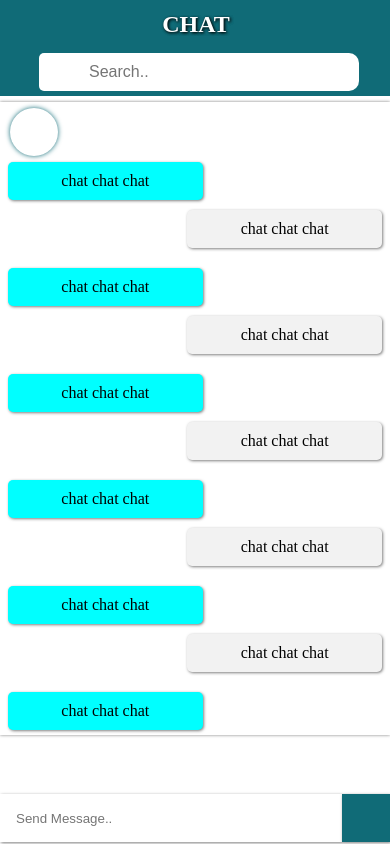
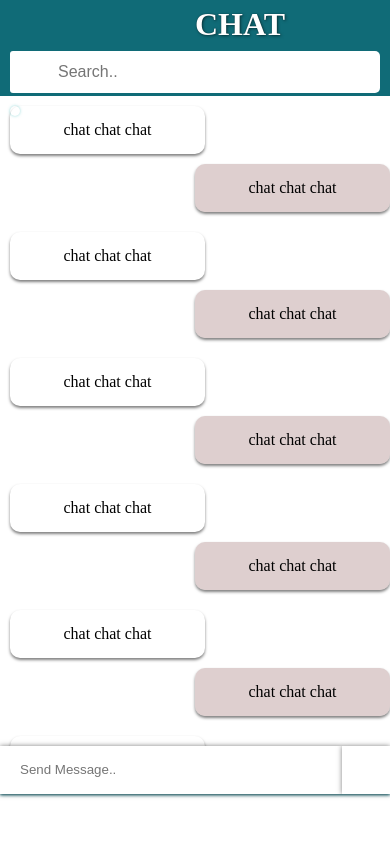
Before and after one commit to LebasoraJohnJefferson/Chat, an Angular app: page / in a window 390 px wide. Built offline with nearby package versions, Linux system fonts and the light colour scheme; some icons are missing.

Commit message:
changing flex container to grid

```diff
--- a/src/app/app.component.css
+++ b/src/app/app.component.css
@@ -5,8 +5,5 @@
 }
 
 .main-container{
-    display:flex;
-    justify-content: center;
-    align-items: center;
     width:100%; height: 100%;
 }
--- a/src/app/components/chat-box/chat-box.component.css
+++ b/src/app/components/chat-box/chat-box.component.css
@@ -4,96 +4,95 @@
     box-sizing: border-box;
 }
 
- .chat-box-container{
+.chat-box-container{
     display:grid;
     grid-template-columns: 1fr;
     width:100%; height: 100%;
 }
-form{
-    display:grid;
-    width:667px; height: 100%;
-    grid-template-columns: 1fr;
-    grid-template-rows:3rem 1fr auto;
-    margin:auto;
+
+*{
+    margin: 0;
+    padding: 0;
+    box-sizing: border-box;
 }
 
+.chat-box-container{
+    display: grid;
+    grid-template-columns: 1fr;
+    grid-template-rows: 1fr;
+}
 
- .message-container{
-    display:grid;
+form{
+    margin: 0px 10px;
+    box-shadow: 0px 1px 3px rgb(16, 107, 119);
+    grid-template-columns: 1fr;
+    grid-template-rows: 1fr 3rem;
+}
+
+.message-container{
+    height: 85vh;
+    display: grid;
     grid-template-columns: 1fr;
     grid-template-rows: 1fr;
     overflow-y: scroll;
-    flex-direction: column;
-    box-shadow: 0px 0px 3px rgba(0,0,0,.5);
-    overflow-y: auto;
-    position: sticky;
-    bottom: 3.5rem;
-    padding-top:3.1rem;
-    height: 90vh;
 }
 
-.chat-friend,
-.my-chat{
-    margin:3px;
-    position: relative;
-    width:50%;
+.my-chat,
+.chat-friend{
     display:flex;
-    box-shadow: 1px 1px 3px rgba(0,0,0,.5);
+    width:50%; height:3rem;
+    margin:10px;
+    box-shadow: 0px 2px 3px rgba(0,0,0,.5);
+    border-radius: 10px;
     justify-content: center;
     align-items: center;
-    padding:10px;
-    border-radius:5px;
+}
+
+.my-chat{
+    margin-left:50%;
+    background-color: rgba(190, 159, 159, 0.5);
 }
 
 .chat-container{
-    margin: 10px 0px 0px 0px;
     display:grid;
-    position: sticky;
-    bottom: 2px;
-    width:100%;
-    grid-template-columns: 1fr auto;
+    grid-template-columns: 1fr 3rem;
+    grid-template-rows: 3rem;
 }
 
-
-
-
-.chat-friend{
-    background: aqua;
-    margin: 10px 45% 10px 2%;
+.chat-input,
+.chat-btn{
+    width:100%; height: 100%;
+    outline:none;
+    border:none;
+    box-shadow: 0px 0px 5px rgba(0,0,0,.5);
 }
 
-.my-chat{
-    background: #f2f2f2;
-    margin: 10px 2% 10px 48%;
-}
-
-
 .chat-input{
-    height: 3rem;
-    outline:none;
-    border:none;
-    text-indent: 1rem;
-    box-shadow: 1px 1px 3px rgba(0,0,0,.5);
+    text-indent: 20px;
 }
 
 .chat-btn{
-    width:3rem;
-    background:rgb(16, 107, 119);
-    box-shadow: 1px 1px 3px rgba(0,0,0,.5);
-    color:white;
+    border:0;
+    color:rgb(16, 107, 119);
     font-size: 1.2rem;
-    border:none;
-    outline:none;
+    background: white;
 }
 
-@media only screen and (max-width:600px){
-    form{
-        width:100%;
-        grid-template-rows:6.4rem 1fr auto;
+.chat-btn:hover{
+    cursor: pointer;
+    color:white;
+    background:rgb(16, 107, 119);
+}
+
+@media only screen and (max-width:678px){
+    .message-container{
+        height: 77vh;
     }
 
-    .message-container{
-        height: 75vh;
+    form{
+        position: absolute;
+        width:100%;
+        left:0;
+        margin:0;
     }
-
 }
--- a/src/app/components/chat-box/chat-box.component.html
+++ b/src/app/components/chat-box/chat-box.component.html
@@ -1,6 +1,5 @@
 <div class='chat-box-container'>
     <form>
-        <div class='margin-top'></div>
         <div class='message-container'>
             <div *ngFor='let message of Messages'>
                 <p class='chat-friend' >chat chat chat</p>
--- a/src/app/components/friends/friends.component.css
+++ b/src/app/components/friends/friends.component.css
@@ -1,89 +1,79 @@
-.friends-container{
-    z-index: 1;
-    position: fixed;
-    top:0; left:0;
-    width:20rem;
-    height: 100vh;
-    display:grid;
-    background: white;
-    grid-template-rows: 3.1rem 1fr;
-    grid-template-columns:1fr;
+*{
+    padding:0;
+    margin: 0;
+    box-sizing: border-box;
 }
 
-.friend-list{
-    overflow-y: scroll;
-    background-color: white;
-    box-shadow: 0px 0px 3px rgb(16, 107, 119),
-                0px 0px 5px rgb(16, 107, 119);
+#logo{
+    z-index: 2;
+    position: fixed;
+    margin:10px;
+    font-size: 1rem;
+    display:flex;
+    justify-content: center;
+    align-items: center;
+    text-align: center;
+    box-shadow: 0px 0px 3px rgba(51, 185, 185, 0.5);
+    padding:5px;
+    border-radius: 999px;
 }
 
-.nav-title{
-    height: 2rem; width: 100%;
+.friends-container{
+    border-top: 1px solid white;
+    box-shadow: 0px 1px 3px rgba(0,0,0,.5);
+    display:grid;
+    grid-template-columns:1fr;
+    grid-template-rows:3rem 1fr;
+    overflow-y: scroll;
+    height: 92vh;
+}
+
+.navBar{
+    position: sticky;
+    top:0;
+    display:grid;
+    grid-template-columns:1fr;
+    text-align: center;
+    color:white;
+    background: rgb(55, 66, 77);
+    text-shadow: 0px 1px 3px rgba(0,0,0,.5),
+                 0px 1px 3px rgba(0,0,0,.5);
+    pointer-events: none;
+}
+
+#logo,.nav-title{
     display:flex;
     justify-content: center;
     align-items: center;
 }
 
-.friends{
-    border-radius: 10px;
-    display:flex;
-    justify-content: center;
-    align-items: center;
-    text-align: center;
-    margin: 5px auto;
-    background: white;
-    width:95%; height: 2.5rem;
-    box-shadow: 0px 0px 3px rgba(0,0,0,.5);
+
+.friend-list{
+    display:grid;
+    grid-template-columns: 1fr;
+    grid-template-rows: 1fr ;
 }
 
 .friend{
-    cursor: pointer;
-    display:grid;
-    grid-template-columns: 1fr 1fr 1fr;
+    text-align: center;
+    align-items: center;
+    box-shadow: 0px 1px 5px rgba(16, 107, 119,.5);
+    margin: 5px;
+    display: grid;
+    grid-template-columns: 1fr 3rem 3rem;
+    grid-template-rows: 3rem;
 }
 
-.friend a{
-    color:rgb(57, 119, 128);
-    font-weight: bold;
-    text-decoration: none;
-}
-
-.friends:hover{
-    background-color:rgba(0,0,0,.5);
-}
-
-.friends:hover a{
-    cursor: pointer;
-    color:white;
-}
-
-#logo{
-    z-index: 3;
-    left:0;
-    box-shadow:0px 0px 5px rgb(16, 107, 119);
-    position: fixed;
-    top:3.1rem;
-    width:3rem; height: 3rem;
-    display: flex;
-    justify-content: center;
-    align-items: center;
-    font-size: 2rem;
-    margin:10px;
-    cursor: pointer;
-    border-radius: 999px;
+.friend h3{
+    pointer-events: none;
 }
 
 @media only screen and (max-width:678px){
     .friends-container{
-        grid-template-rows:6.1rem 1fr;
+        height: 84vh;
+        width:100%;
+        background: white;
+        position: absolute;
+        z-index: 1;
     }
-
-    .friend-list{
-        width:100vw;
-    }
-
-    #logo{
-        top:6.1rem;
-    }
-
 }
--- a/src/app/components/header/header.component.css
+++ b/src/app/components/header/header.component.css
@@ -5,122 +5,97 @@
 }
 
 .header-container{
-    z-index: 3;
-    position: fixed;
-    top:0;left:0;
-    background-color:rgb(16, 107, 119);
-    width:100%; min-height:3rem;
-    display:grid;
+    display: grid;
+    width:100%; height: 100%;
+    grid-template-columns: 1fr 1fr;
     grid-template-rows: 1fr;
-    grid-template-columns: 1fr 1fr;
+    background-color: rgb(16, 107, 119);
 }
 
 .logo-container{
     display:grid;
     grid-template-columns: 1fr 1fr;
+    grid-template-rows: 1fr;
+    color:white;
     text-decoration: none;
+    text-shadow:0px 0px 1px rgba(0,0,0,.5),
+                1px 1px 3px rgba(0,0,0,.5)
 }
 
-#logo,.title{
+#logo{
+    display:flex;
+    justify-content: flex-end;
+    align-items: center;
+    font-size: 2rem;
+}
+
+.title{
     display:flex;
     align-items: center;
-    justify-content: flex-end;
-    font-size: 1.5rem;
-    margin: 0 1px;
-    color:white;
-        text-shadow: 1px 1px 3px rgba(0,0,0,.5),
-                 1px 1px 3px rgba(0,0,0,.5),
-                 1px 1px 3px rgba(0,0,0,.5);
-}
-
-
-.title{
-    justify-content:flex-start;
+    justify-content: flex-start;
+    font-size: 2rem;
 }
 
 .search-container{
     display:grid;
-    grid-template-columns: auto 1fr;
-    align-items: center;
+    grid-template-columns: 3rem 1fr;
+    grid-template-rows:1fr;
+    margin-right:10px;
+    width: 100%; height: 100%;
+
 }
 
 .fit-search-grid{
     display:grid;
-    min-height: 3rem;
-    justify-content: right;
-    align-items: center;
+    grid-template-columns:1fr;
+    grid-template-rows:1fr;
+    margin:3px 0px;
 }
 
+
 .fit-search-grid:nth-last-child(1){
-    justify-content: start;
-    display:flex;
-    width:100%;
+    margin-right: 10px;
 }
 
-.search-btn,.search-bar{
-    display:flex;
-    justify-content: center;
-    align-items: center;
-    min-height: 2.4rem;
+.search-btn,
+.search-bar{
+    border:0;
+    outline:0;
+    margin:0;
+    font-size: 1rem;
+}
+
+.search-btn{
+    background: white;
+    font-weight: bold;
+    border-radius: 3px 0 0 3px;
+    cursor: pointer;
 }
 
 .search-bar{
     text-indent: 10px;
-}
-
-.search-btn{
-    min-width: 2.5rem;
-    border:none;
-    border-radius: 5px 0px 0px 5px;
-    background: white;
-}
-
-.search-btn i{
-    display: flex;
-    width: 100%; height: 100%;
-    justify-content: center;
-    align-items: center;
-    font-weight: bold;
+    border-radius: 0 5px 5px 0;
 }
 
 .search-container:hover .search-btn{
-    background: rgb(16, 107, 119);
-    border:1px solid white;
     color:white;
-    cursor: pointer;
+    border:.5px solid white;
+    background-color:rgb(16, 107, 119);
 }
 
 
-.search-bar{
-    display:flex;
-    width: 90%;
-    font-size: 1rem;
-    outline:none;
-    border:none;
-    border-radius: 0px 10px 10px 0px;
-}
+@media only screen and (max-width:678px){
 
-@media only screen and (max-width:678px){
     .header-container{
+        display: grid;
+        width:100%; height: 100%;
         grid-template-columns: 1fr;
         grid-template-rows: 1fr 1fr;
-    }
-
-    .search-container{
-        display:flex;
-        margin:auto;
-        width:100%;
-        justify-content: center;
-        align-items: center;
+        background-color: rgb(16, 107, 119)
     }
 
     .fit-search-grid:nth-child(1){
-        margin-left:10%;
+        margin-left:10px;
     }
 
-    .logo-container{
-        display:flex;
-        justify-content: center;
-        align-items: center;
-    }
 }
--- a/src/app/pages/home/home.component.css
+++ b/src/app/pages/home/home.component.css
@@ -5,28 +5,56 @@
 }
 
 .component-container{
-    border:0;
-    padding:0;
-    box-sizing: border-box;
-    display:flex;
-    justify-content: center;
-    align-items: center;
+    display:grid;
+    grid-template-columns: 1fr;
+    grid-template-rows:3rem 1fr;
+}
+
+.main-container{
+    display: grid;
+    grid-template-columns: 30% 1fr;
+    grid-template-rows:1fr;
+}
+
+
+app-friends{
+    display:grid;
+    grid-template-columns: 1fr;
+    grid-template-rows: 1fr;
+}
+
+app-chat-box{
+    display:grid;
+    grid-template-columns: 1fr;
+    grid-template-rows: 1fr;
+}
+
+app-nav-bar-menu{
+    position:fixed;
+    top:0;
+    left:0;
 }
 
 #navBarLogo{
     position: fixed;
-    cursor: pointer;
     z-index: 3;
     top:0; left:0;
-    padding: 10px 25px;
-    font-size: 2rem;
+    margin:15px;
+    font-weight: bold;
     color:white;
+    font-size: 1.5rem;
 }
 
-app-chat-box{
-    position: fixed;
-    left:0;
-    top:0;
-    width:100%;
-    height: 100%;
+
+
+@media only screen and (max-width:678px){
+
+    .component-container{
+        grid-template-rows:6rem 1fr;
+    }
+
+    .main-container{
+        grid-template-columns: 1fr auto;
+
+    }
 }
--- a/src/app/pages/home/home.component.html
+++ b/src/app/pages/home/home.component.html
@@ -1,7 +1,10 @@
 <div class='component-container'>
     <app-header></app-header>
-    <app-friends></app-friends>
-    <app-chat-box></app-chat-box>
+    <div class='main-container'>
+        <app-friends></app-friends>
+        <app-chat-box></app-chat-box>
+    </div>
+
     <app-nav-bar-menu *ngIf="isNavBarOpen"></app-nav-bar-menu>
     <i [ngClass]="isNavBarOpen ?  'fas fa-times' : 'fas fa-bars' " (click)='navBarStatus()' navBarStatus='navBarStatus()'  id='navBarLogo' ></i>
 </div>
--- a/src/styles.css
+++ b/src/styles.css
@@ -1 +1,6 @@
 /* You can add global styles to this file, and also import other style files */
+*{
+    padding:0;
+    margin: 0;
+    box-sizing: border-box;
+}
```
Also changed, not shown: src/app/components/friends/friends.component.html (+5 -3 lines).
